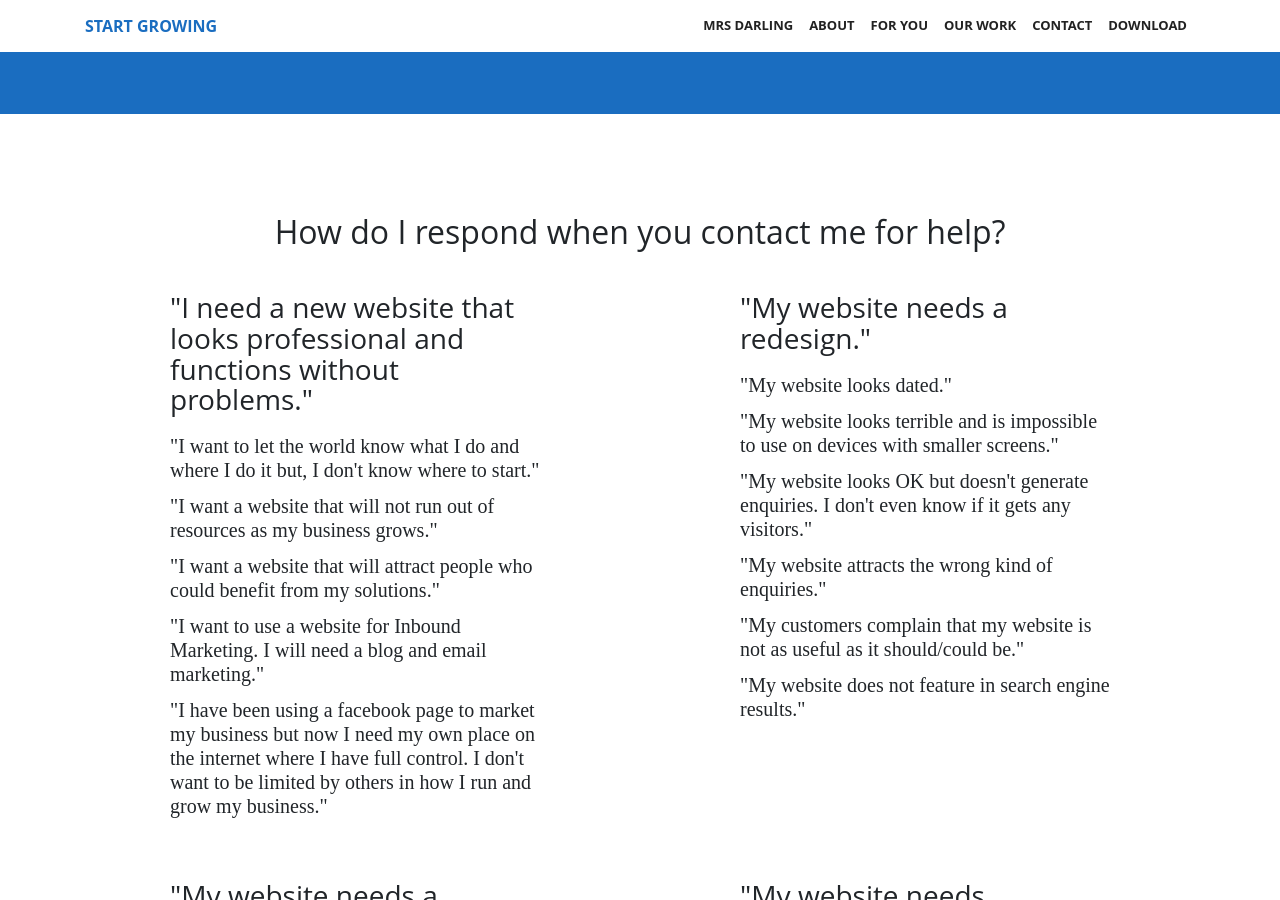
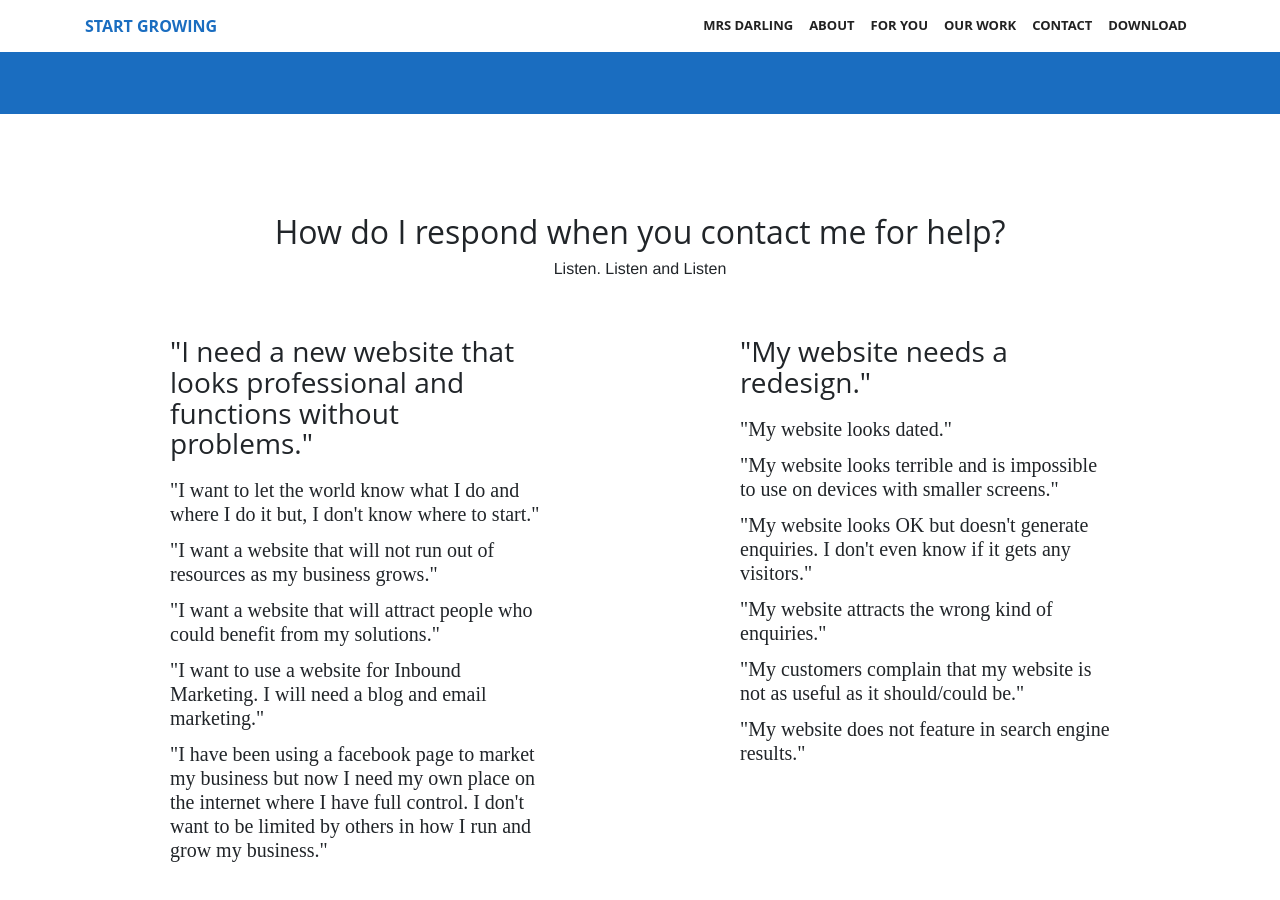
Before and after one commit to primertest-org/ADAADA, a Jekyll site: the page built from index.html, in a window 1280 px wide and 900 px high, scrolled down 2004 px. Built offline with Jekyll 4.4.1, drawn with Linux system fonts in a browser that asks for light colours; some web fonts are replaced.

Commit message:
Updated '_includes/ethos.html' via CloudCannon

```diff
--- a/_includes/ethos.html
+++ b/_includes/ethos.html
@@ -3,6 +3,7 @@
       <div class="row">
         <div class="col-lg-12 text-center">
           <h2 class="section-heading editable">How do I respond when you contact me for help?</h2>
+          <p>Listen. Listen and Listen</p>
         </div>
       </div>
     </div>
```
